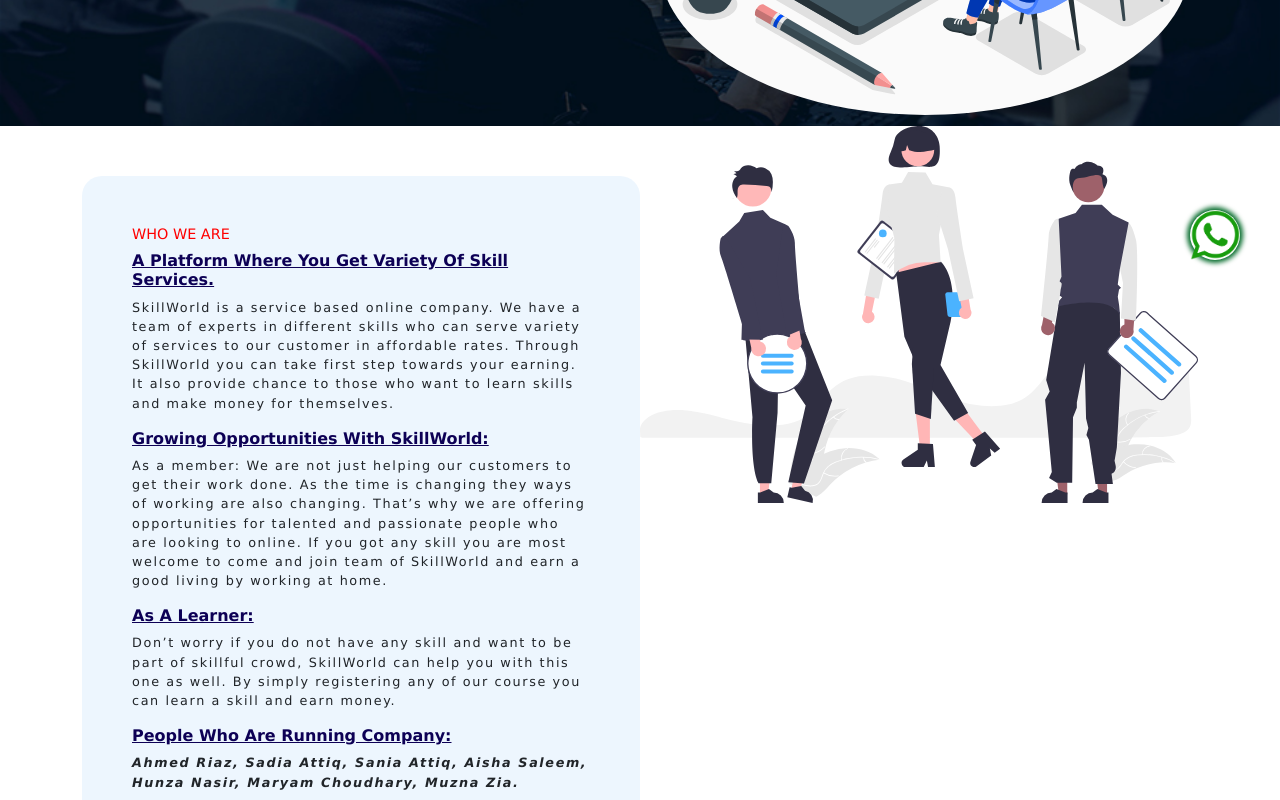
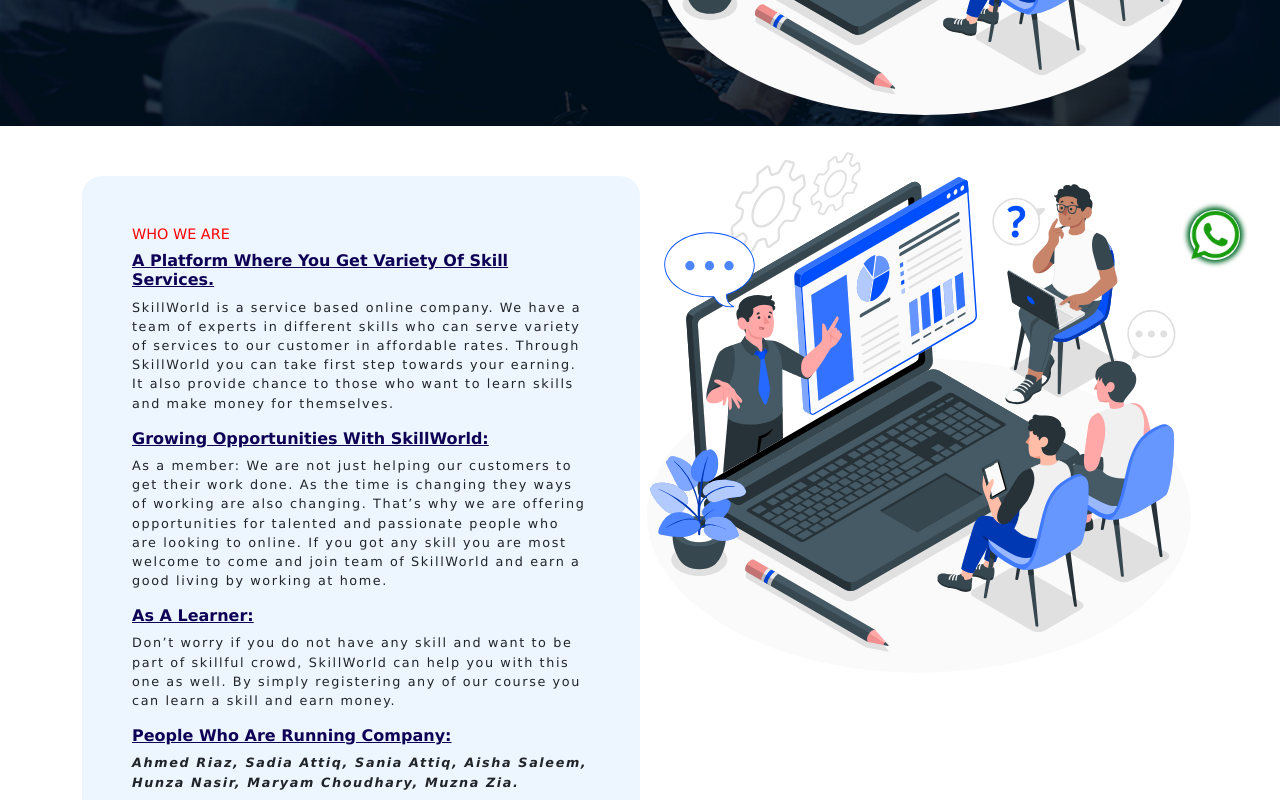
Before and after one commit to shahrukhhmm/skill, a plain HTML site: page index.html in a window 1280 px wide. Shown: the part 500-1300 px from the top of the page. Drawn offline with nearby package versions, Linux system fonts and the light colour scheme.

Commit message:
Add files via upload

```diff
--- a/index.html
+++ b/index.html
@@ -115,7 +115,7 @@
 
   <!-- about section -->
 
-  <section id="about" >
+  <section id="about" class="d-flex align-items-center" >
 
     <div class="container" data-aos="fade-up">
       <div class="row gx-0">
@@ -148,9 +148,10 @@
           </div>
         </div>
 
-        <div class="col-lg-6 " data-aos="zoom-out" data-aos-delay="200">
-          <img src="/img/illustration/about.svg" width="100%" class="img-fluid" alt="imamge loading error">
+        <div class="col-lg-6 home-img" data-aos="zoom-out" data-aos-delay="200">
+          <img src="img/illustration/homepic.svg" class="img-fluid" alt="">
         </div>
+
       </div>
     </div>
 
```
